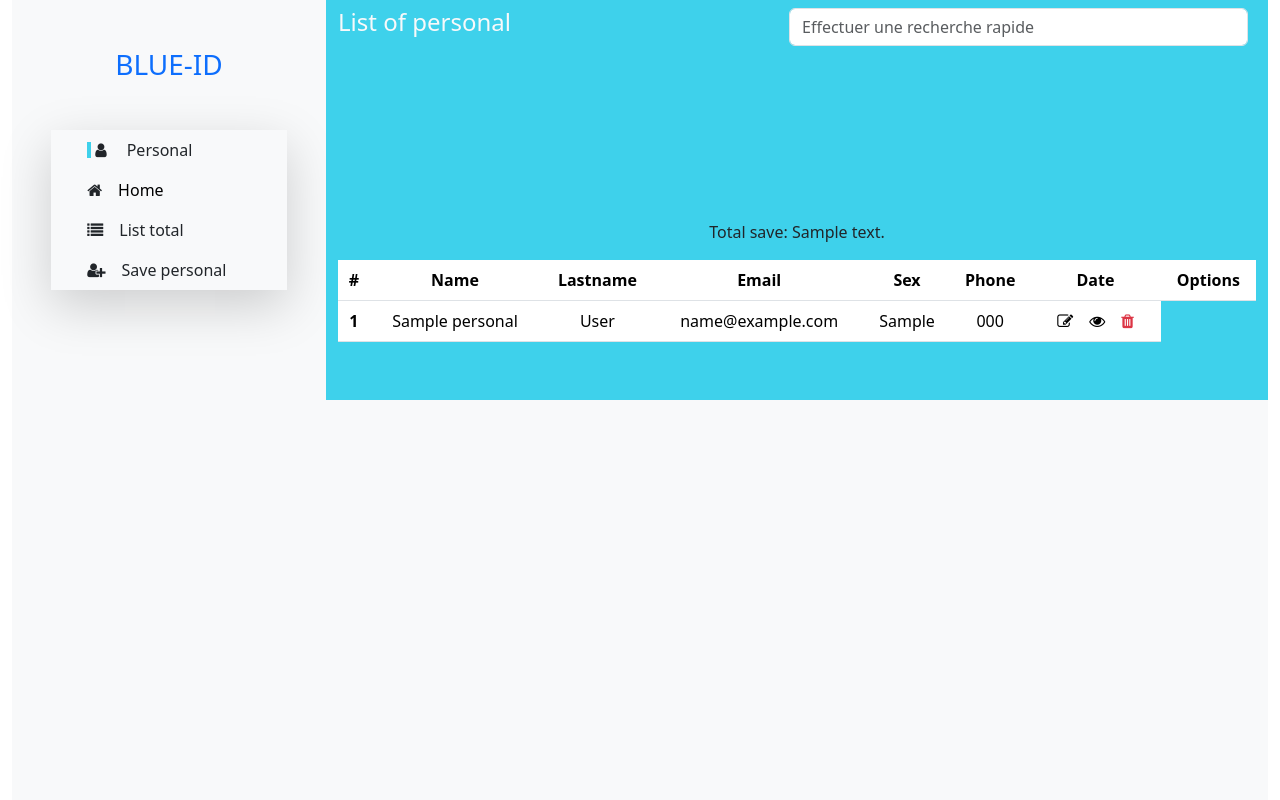
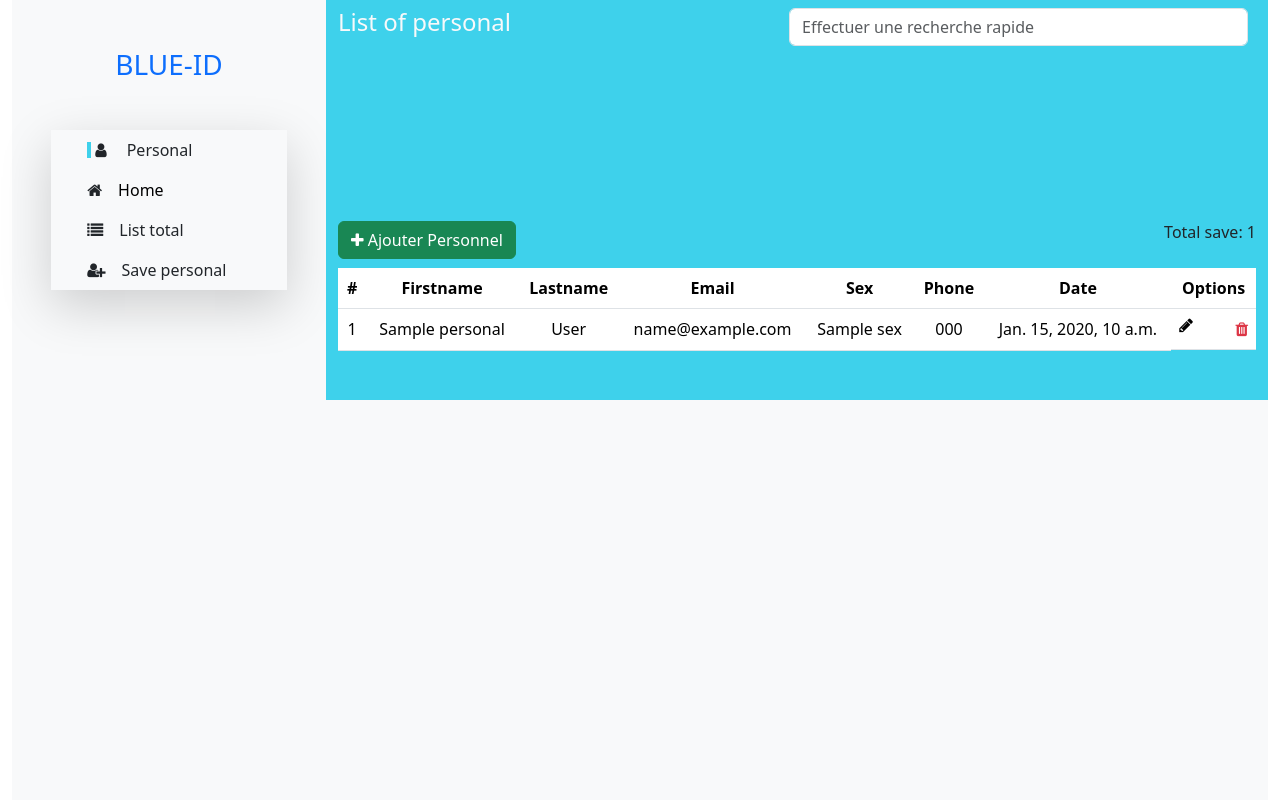
Before and after one commit to Nox9900/Projet-Blue-id, a Django app: template apps/templates/apps/list_personal_office.html in a window 1280 px wide. Run offline with Django 4.2, Linux system fonts and the light colour scheme; data comes from the database, SQL or seed files in the repository; tables that the repository leaves empty hold one stand-in row (values such as "Sample post"); the template is opened without the code that fills it: values that come from a table or form of the project are taken from there, most other values are stand-ins (such as "Sample title", 1, 10 or a date in 2020); some libraries are stand-ins or nearby versions.

Commit message:
Update list_personal_office.html

```diff
--- a/apps/templates/apps/list_personal_office.html
+++ b/apps/templates/apps/list_personal_office.html
@@ -24,7 +24,7 @@
             </div>
         </div>
     </div>
-    <div class="box2 bg-light w-75  ">
+    <div class="box2 bg-light w-75 ">
         <div class="box2-box1 ">
             <div class="container d-flex justify-content-between ">
                 <h4 class="text-light mt-2">List of personal</h4>
@@ -33,12 +33,16 @@
         </div>
         <div class="list border-2 rounded-2 text-center mx-auto ">
             <div class="container-fluid w-100 h-100">
-                <p>Total save: {{message}} </p>
+                <div class="d-flex align-items-center justify-content-between mb-2 ">
+                    <button class="btn btn-success" data-bs-target="#addModalToggle" data-bs-toggle="modal"><span class="fa fa-plus"></span> Ajouter Personnel</button>
+                    <p>Total save: {{ personals | length }}</p>
+                </div>
+
                 <table class="table">
                     <thead>
                         <tr>
                             <th scope="col">#</th>
-                            <th scope="col">Name</th>
+                            <th scope="col">Firstname</th>
                             <th scope="col">Lastname</th>
                             <th scope="col">Email</th>
                             <th scope="col">Sex</th>
@@ -50,27 +54,77 @@
 
                     <tbody>
                         {% for personal in personals %}
-                        <tr>
-                            <th scope="row">1</th>
-                            <td>{{personal.name_personal}}</td>
-                            <td>{{personal.lastname_personal}}</td>
-                            <td>{{personal.email_personal}}</td>
-                            <td>{{personal.sex_personal}}</td>
-                            <td>{{personal.phone_personal}}</td>
-                            <!-- <td>{{personal.date_personal}}</td> -->
+                        <a href="{% url "apps:personal_show" personal.id %}"></a>
+                            <tr>
 
-                            <td><i class="fa fa-edit mx-2"></i><i class="fa fa-eye mx-2"></i><i class="fa fa-trash mx-2 text-danger"></i></td>
+                                    <td scope="row">{{ personal.id }}</td>
+                                    <td>{{ personal.fristname }}</td>
+                                    <td>{{ personal.lastname }}</td>
+                                    <td>{{ personal.email }}</td>
+                                    <td>{{ personal.sex }}</td>
+                                    <td>{{ personal.phone }}</td>
+                                    <td>{{ personal.date }}</td>
 
-                        </tr>
+                                    <td class="d-flex align-center justify-content-between">
+                                        <i class="fa fa-pencil" data-bs-target="#editModalToggle" data-bs-toggle="modal"></i>
+                                        <i class="fa fa-eyes" data-bs-target="#showModalToggle" data-bs-toggle="modal"></i>
+                                        <a href="{% url "apps:personal_remove" personal.id %}"><i class="fa fa-trash text-danger"></i></a>
+                                    </td>
+
+                            </tr>
+                            </a>
                         {% endfor %}
 
                     </tbody>
                 </table>
+
+
+<div class="modal fade" id="addModalToggle" aria-hidden="true" aria-labelledby="addModalToggleLabel" tabindex="-1">
+  <div class="modal-dialog modal-dialog-centered">
+    <div class="modal-content">
+      <div class="modal-header">
+        <h1 class="modal-title fs-5" id="addModalToggleLabel">Ajouter un personnel</h1>
+        <button type="button" class="btn-close" data-bs-dismiss="modal" aria-label="Close"></button>
+      </div>
+      <div class="modal-body text-start">
+        <form method="POST">
+        {% csrf_token %}
+        {{ add_form.as_p }}
+
+        <button class="btn btn-primary col-5" type="submit">Enregistrer</button>
+        </form>
+    </div>
+    </div>
+  </div>
+</div>
+
+
+<div class="modal fade" id="addModalToggle" aria-hidden="true" aria-labelledby="editModalToggleLabel" tabindex="-1">
+  <div class="modal-dialog modal-dialog-centered">
+    <div class="modal-content">
+      <div class="modal-header">
+        <h1 class="modal-title fs-5" id="editModalToggleLabel">Modifier information d'un personnel</h1>
+        <button type="button" class="btn-close" data-bs-dismiss="modal" aria-label="Close"></button>
+      </div>
+      <div class="modal-body text-start">
+        <form method="POST">
+        {% csrf_token %}
+        {{ edit_form }}
+
+        <button class="btn btn-primary col-5" type="submit">Enregistrer</button>
+        </form>
+    </div>
+    </div>
+  </div>
+</div>
+
 
                 </div>
             </div>
 
     </div>
     </div>
+
 </div>
+<script src="https://cdnjs.cloudflare.com/ajax/libs/bootstrap/5.3.2/js/bootstrap.bundle.min.js" integrity="sha512-X/YkDZyjTf4wyc2Vy16YGCPHwAY8rZJY+POgokZjQB2mhIRFJCckEGc6YyX9eNsPfn0PzThEuNs+uaomE5CO6A==" crossorigin="anonymous" referrerpolicy="no-referrer"></script>
 {% endblock content %}
```
